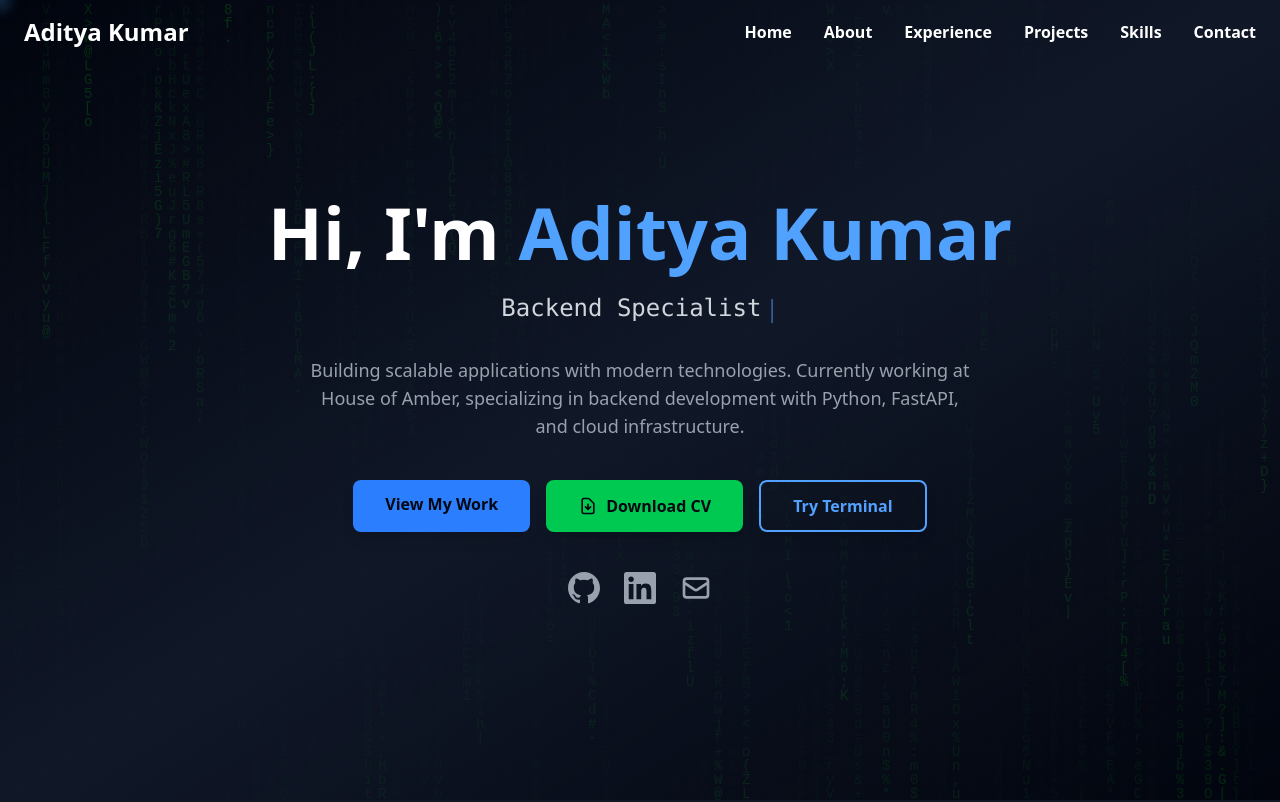
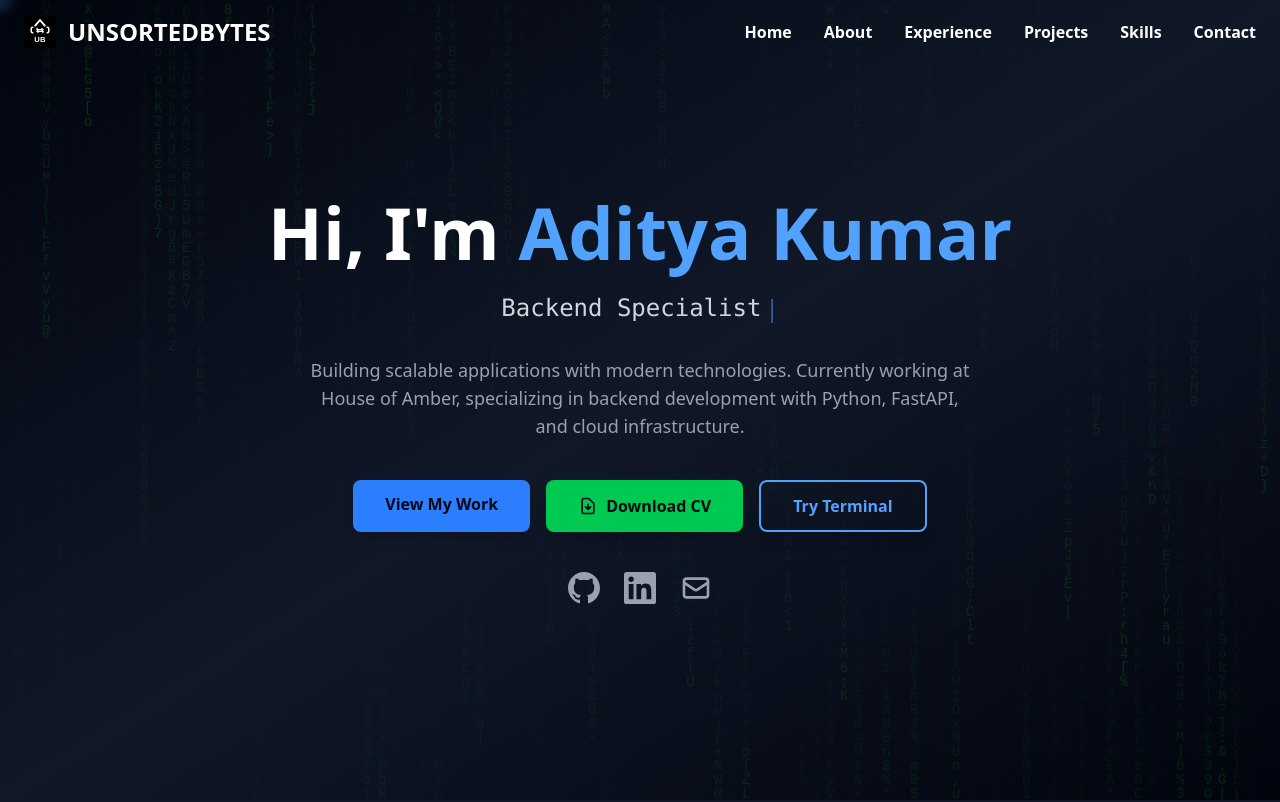
Before and after one commit to unsortedbytes/portfolio, a React (Vite) app: page / in a window 1280 px wide. Shown: the top 802 px of the page. Built offline with nearby package versions, Linux system fonts and the light colour scheme.

Commit message:
add logo

```diff
--- a/index.html
+++ b/index.html
@@ -2,7 +2,7 @@
 <html lang="en">
   <head>
     <meta charset="UTF-8" />
-    <link rel="icon" type="image/svg+xml" href="/vite.svg" />
+    <link rel="icon" type="image/svg+xml" href="/favicon.svg" />
     <meta name="viewport" content="width=device-width, initial-scale=1.0" />
     <meta name="description" content="Aditya Kumar - Full Stack Developer and Backend Specialist from IIT Kharagpur. Specializing in Python, FastAPI, React, and Cloud Infrastructure." />
     <meta name="keywords" content="Aditya Kumar, Full Stack Developer, Backend Developer, IIT Kharagpur, Python, FastAPI, React, Portfolio" />
--- a/src/components/Footer.tsx
+++ b/src/components/Footer.tsx
@@ -46,7 +46,7 @@ const Footer: React.FC = () => {
         </div>
 
         <div className="mt-6 text-center text-gray-400 text-sm">
-          <p>&copy; 2026 Aditya Kumar. Built with React & Tailwind CSS.</p>
+          <p>&copy; 2026 UNSORTEDBYTES. Built with React & Tailwind CSS.</p>
         </div>
       </div>
     </footer>
--- a/src/components/Navbar.tsx
+++ b/src/components/Navbar.tsx
@@ -31,11 +31,13 @@ const Navbar: React.FC = () => {
         <div className="flex items-center justify-between">
           <a
             href="#home"
-            className={`text-2xl font-bold transition-colors ${
+            className={`flex items-center gap-3 text-2xl font-bold transition-colors ${
               isScrolled ? 'text-blue-400' : 'text-white'
             }`}
           >
-            Aditya Kumar
+            <img src="/favicon.svg" alt="Logo" className="w-8 h-8" />
+            <span className="hidden sm:inline">UNSORTEDBYTES</span>
+            <span className="sm:hidden">UB</span>
           </a>
 
           {/* Desktop Navigation */}
```
Also changed, not shown: public/favicon.svg (added), public/logo.svg (added).
